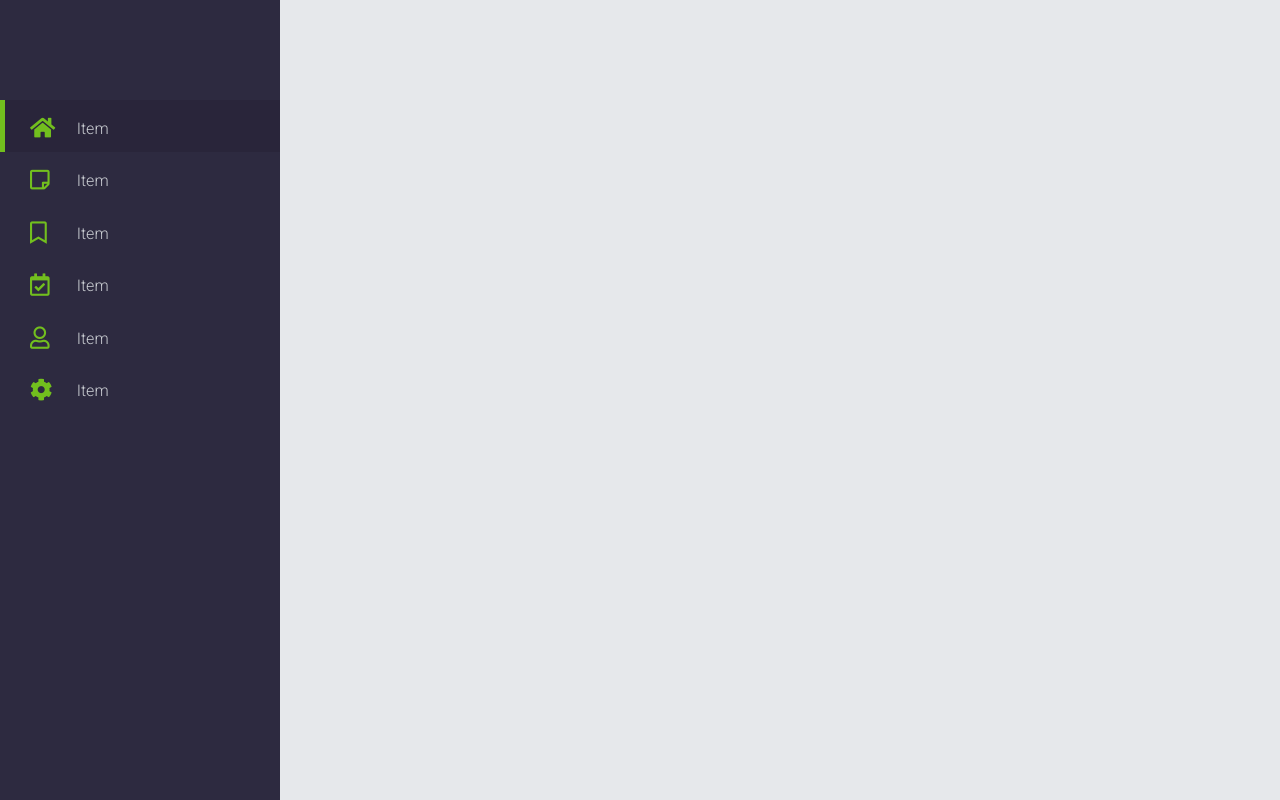
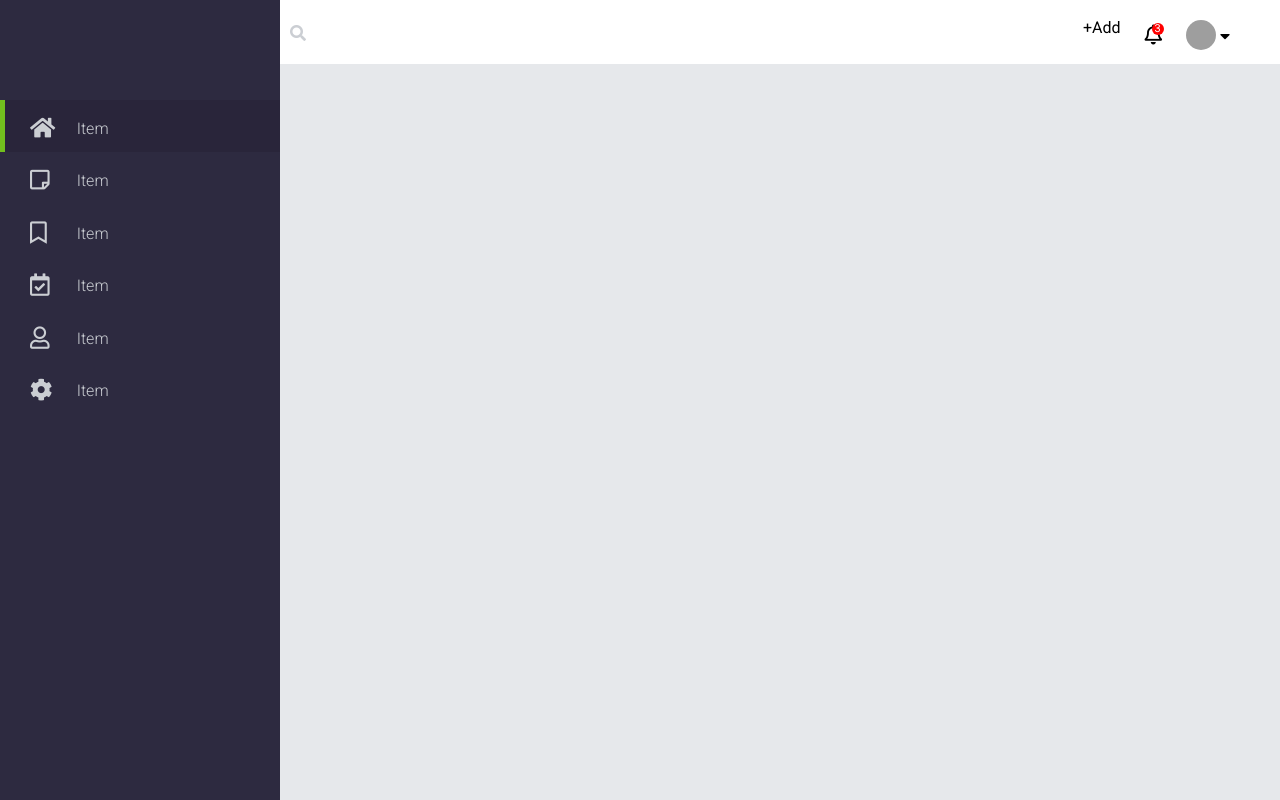
Before and after one commit to alexiscenriquez/dashboard, a React app: page / in a window 1280 px wide. Built offline with nearby package versions, Linux system fonts and the light colour scheme; grey boxes are pictures that could not be loaded.

Commit message:
finished header

```diff
--- a/assets/sass/main.scss
+++ b/assets/sass/main.scss
@@ -3,6 +3,9 @@
 @import "variables";
 *{
   box-sizing: border-box;
+}
+html {
+
 }
 body {
   font-family: 'Roboto', sans-serif;
@@ -31,9 +34,13 @@ body {
         border-left: 5px solid $neonGreen;
         padding:15px 30px 15px 25px;
 
+        .far,.fas{
+          color:$neonGreen
+        }
+
       }
       .far, .fas{
-        color:$neonGreen;
+        color:$darkGray;
         font-size:1.4rem;
         margin-right: 0.8rem;
         display: inline-block;
@@ -45,9 +52,7 @@ body {
         background:$purpleDark;
         border-left: 5px solid $neonGreen;
         padding:15px 30px 15px 25px;
-     .far,.fas{
-       color:$neonGreen
-     }
+
 
 
       }
@@ -55,3 +60,90 @@ body {
     }
   }
 }
+
+header{
+  margin-left:280px;
+  padding:10px;
+  background-color: #fff;
+
+
+.search-area{
+  display: inline-block;
+  width:50%;
+
+.far,.fas{
+  color:$darkGray;
+}
+input[type="text"]{
+  background:transparent;
+  border:none;
+  font-size:1.3rem;
+  color:$neonGreen;
+  padding:10px;
+  font-weight: 100;
+  width:80%;
+  transition: all 0.5 ease-in-out;
+&:hover{
+  background-color:$lightGray;
+}
+
+}
+}
+
+.user-area{
+  display: inline-block;
+  float:right;
+  padding:10px;
+  a{
+    color:black;
+    display: inline-block;
+    padding-right:20px;
+ vertical-align: top;
+    text-decoration: none;
+    height: 30px;
+    &.notification{
+      position:relative;
+      font-size: 20px;
+      padding-top:5px;
+    .circle{
+      background:red;
+      width: 12px;
+      height: 12px;
+      border-radius:50%;
+      display: inline-block;
+      font-size:11px;
+      color:white;
+      text-align:center;
+      position:absolute;
+      top:3px;
+      left:7px;
+    }
+  &.add{
+    font-size: 16px;
+    font-weight: 500;
+    padding-top:7px;
+  }}
+    .user-img{
+      background: url("https://images.unsplash.com/photo-1507003211169-0a1dd7228f2d?ixlib=rb-0.3.5&q=80&fm=jpg&crop=faces&fit=crop&h=200&w=200&s=a72ca28288878f8404a795f39642a46f") no-repeat center center;
+      -webkit-background-size: cover;
+      -moz-background-size: cover;
+      -o-background-size: cover;
+      background-size: cover;
+
+      width:30px ;
+      height: 30px;
+      display: inline-block;
+      border-radius: 50%;
+    }
+    .fa-caret-down{
+      position:relative;
+      top:-8px;
+      margin-right:10px;
+
+    }
+  }
+}}
+textarea:focus,input:active,input:focus{
+  outline:none;
+  background-color: $lightGray;
+}
--- a/public/index.html
+++ b/public/index.html
@@ -27,6 +27,21 @@
       <a href="#"><i class="fas fa-cog"></i> Item</a>
     </nav>
   </section>
+  <header>
+    <div class="search-area">
+      <i class="fas fa-search" aria-hidden="true"></i>
+      <input type="text">
+    </div>
+    <div class="user-area">
+      <a href="#" class="add">+Add</a>
+      <a href="#" class="notification"><i class="far fa-bell"></i>
+        <span class="circle">3</span></a>
+      <a href="#">
+        <div class="user-img"></div>
+        <i class="fas fa-caret-down"></i>
+      </a>
+    </div>
+  </header>
 
 </body>
 
```
Also changed, not shown: public/css/main.css.
